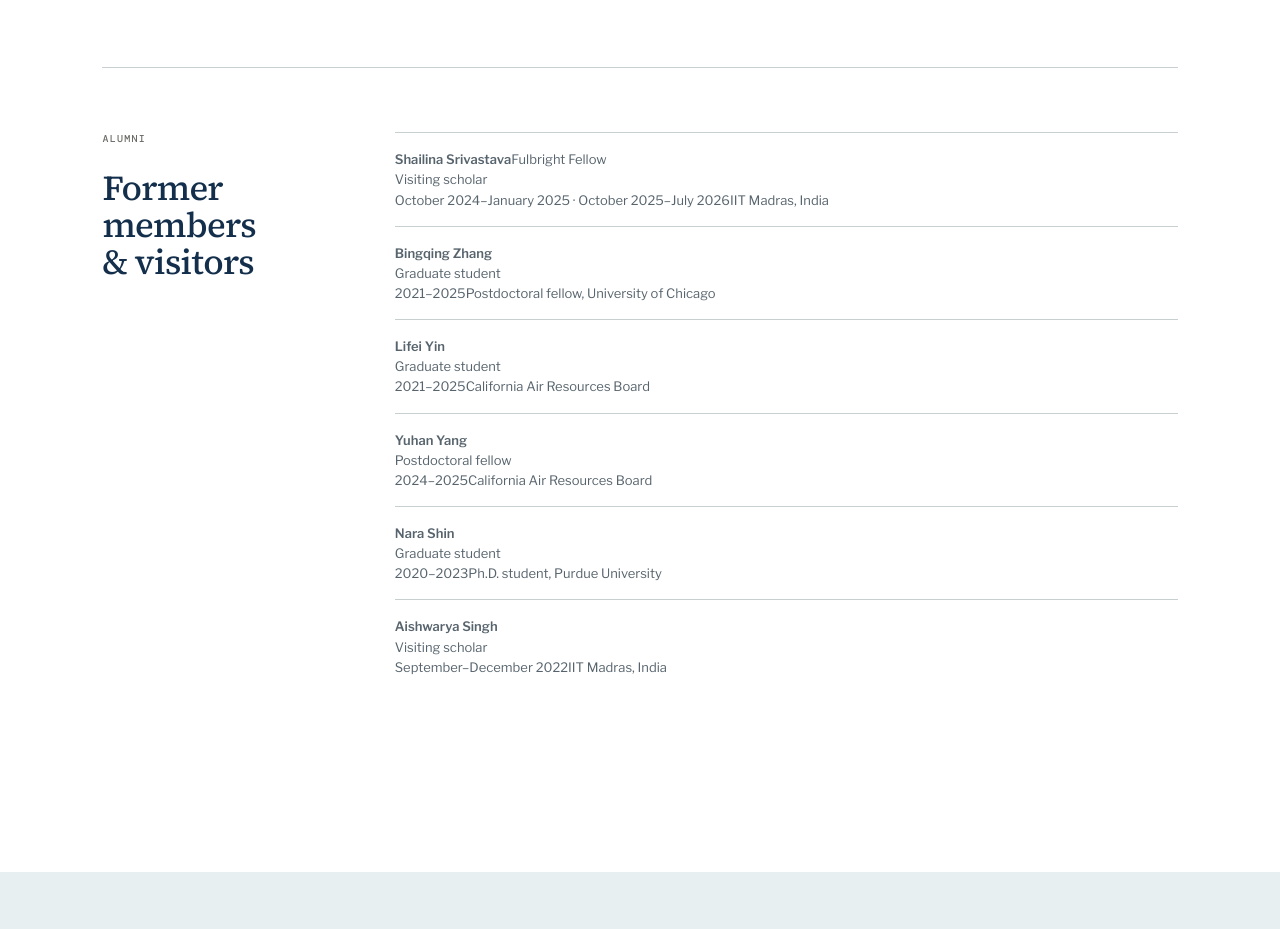
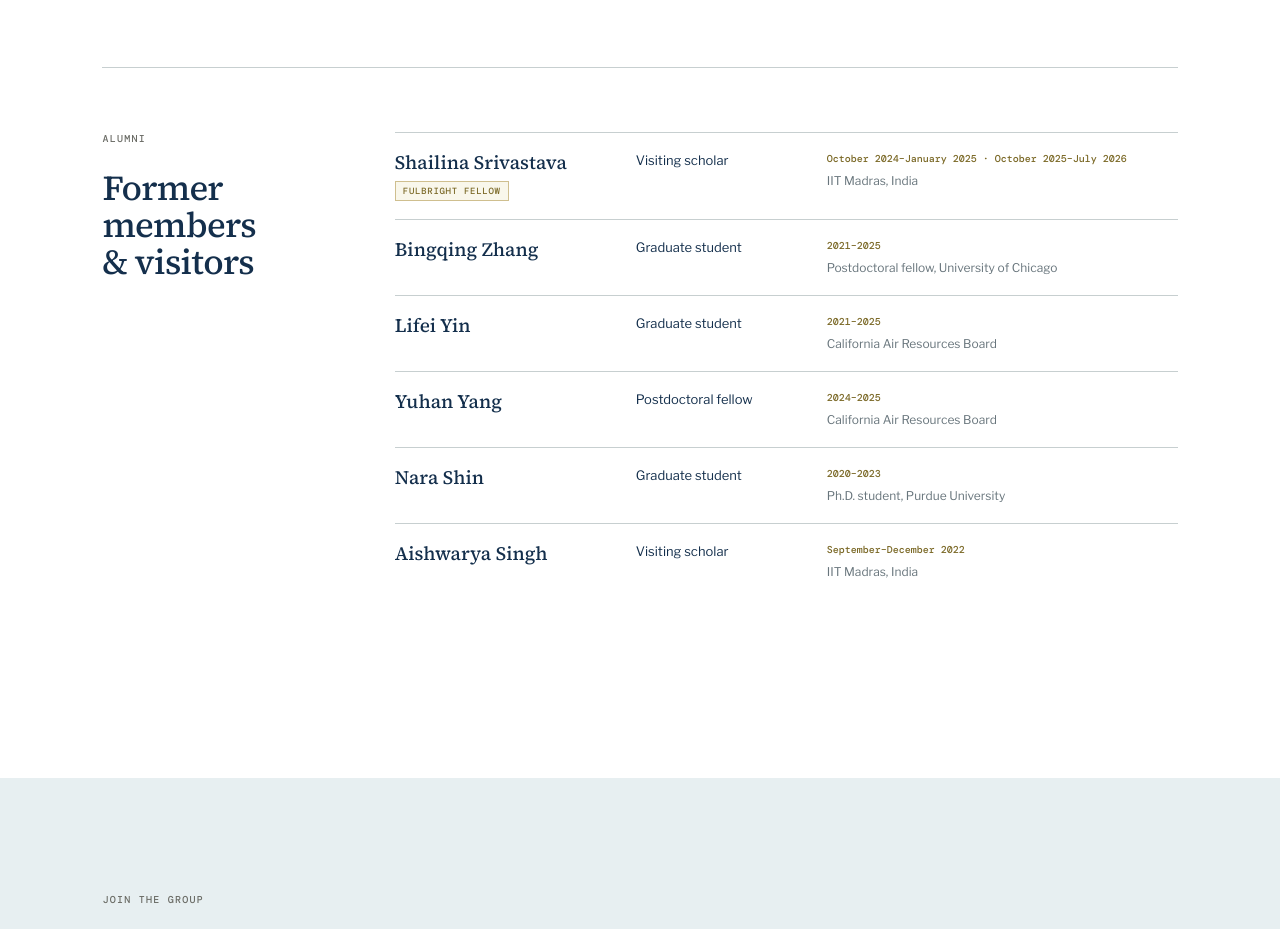
Before and after one commit to pengfeiliu371/aerosol-climate-health-lab-website, a Next.js app: page /people in a window 1280 px wide. Shown: the part 1980-2909 px from the top of the page. Built offline with nearby package versions, Linux system fonts and the light colour scheme; no server answers.

Commit message:
Style structured alumni roster

```diff
--- a/app/people/people.css
+++ b/app/people/people.css
@@ -79,8 +79,51 @@
 }
 
 .people-section .alumni-list li {
-  min-height: 72px;
-  padding: 16px 0;
+  display: grid;
+  grid-template-columns: minmax(170px, 0.85fr) minmax(130px, 0.65fr) minmax(250px, 1.4fr);
+  gap: 28px;
+  align-items: start;
+  min-height: 0;
+  padding: 18px 0;
+}
+
+.alumni-name,
+.alumni-details {
+  display: grid;
+  gap: 6px;
+}
+
+.alumni-name strong {
+  color: var(--navy);
+  font: 500 19px/1.25 "Source Serif 4", serif;
+}
+
+.alumni-honor {
+  width: fit-content;
+  padding: 4px 7px 3px;
+  border: 1px solid rgba(155, 123, 33, 0.45);
+  background: rgba(216, 199, 119, 0.15);
+  color: #7b6927;
+  font: 500 9px/1.2 "DM Mono", monospace;
+  letter-spacing: 0.08em;
+  text-transform: uppercase;
+}
+
+.alumni-role {
+  color: var(--navy);
+  font-size: 13px;
+  line-height: 1.5;
+}
+
+.alumni-period {
+  color: #7b6927;
+  font: 500 10px/1.5 "DM Mono", monospace;
+}
+
+.alumni-note {
+  color: #68757c;
+  font-size: 12px;
+  line-height: 1.5;
 }
 
 @media (max-width: 760px) {
@@ -98,6 +141,12 @@
   .people-section .member-list li,
   .people-section .alumni-list li {
     min-height: 0;
+  }
+
+  .people-section .alumni-list li {
+    grid-template-columns: 1fr;
+    gap: 8px;
+    padding: 18px 0 20px;
   }
 
   .pi-profile {
```
